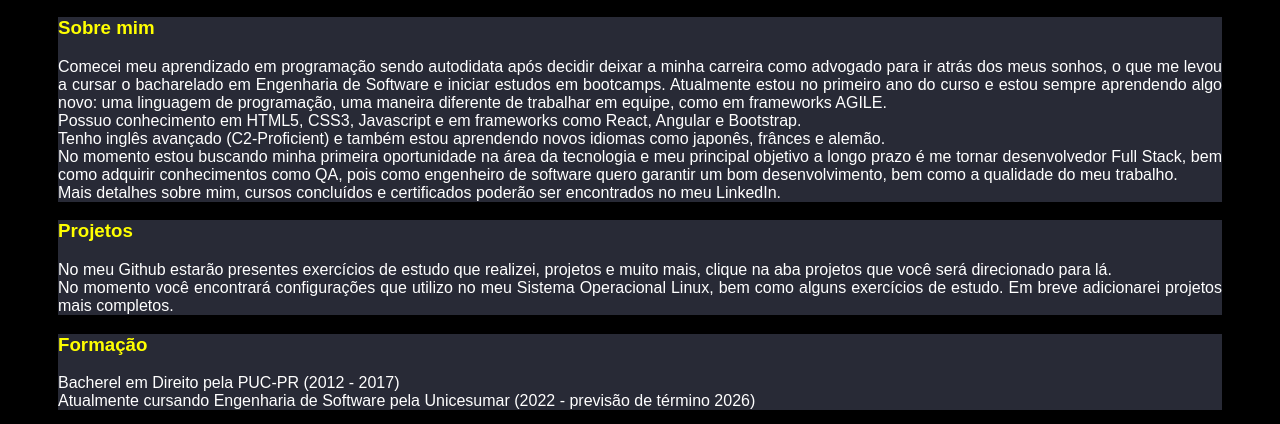
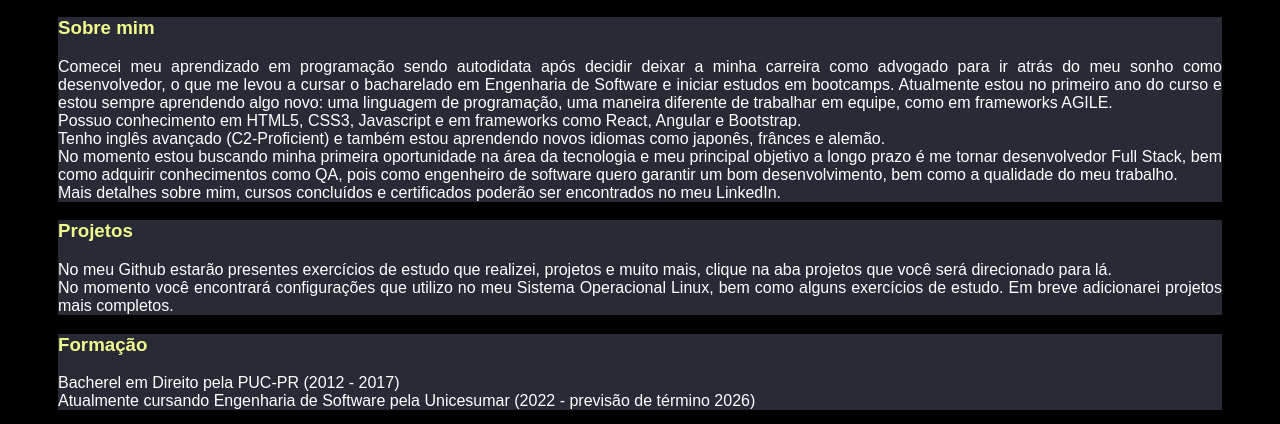
Before and after one commit to victorfyonemoto/porfolio, a plain HTML site: page src/index.html in a window 1280 px wide. Shown: the part 177-601 px from the top of the page. Drawn offline with Linux system fonts and the light colour scheme.

Commit message:
fixed text

```diff
--- a/src/index.html
+++ b/src/index.html
@@ -5,6 +5,8 @@
     <meta http-equiv="X-UA-Compatible" content="IE=edge">
     <meta name="viewport" content="width=device-width, initial-scale=1.0">
     <link rel="stylesheet" href="../style/style.css">
+    <meta name="author" content="Victor Ferreira Yonemoto">
+    <meta name="description" content="Um Portfolio criado por um iniciante em programação">
     <title>Portfolio</title>
 </head>
 <body>
@@ -35,46 +37,41 @@
         <section>
             <h3>Sobre mim</h3>
             <p>
-                Comecei meu aprendizado em programação sendo autodidata após decidir deixar a
-                minha carreira como advogado para ir atrás dos meus sonhos, o que me levou a cursar
-                o bacharelado em Engenharia de Software e iniciar estudos em bootcamps.
+                Comecei meu aprendizado em programa&ccedil;&atilde;o sendo autodidata ap&oacute;s decidir deixar a minha carreira como advogado para ir atr&aacute;s do meu sonho como desenvolvedor, o que me levou a cursar o bacharelado em Engenharia de Software e iniciar estudos em bootcamps.
                 Atualmente estou no primeiro ano do curso e estou sempre aprendendo algo novo:
-                uma linguagem de programação, uma maneira diferente de trabalhar em equipe, como
-                em frameworks AGILE.
+                uma linguagem de programa&ccedil;&atilde;o, uma maneira diferente de trabalhar em equipe, como em frameworks AGILE.
                 <br>
                 Possuo conhecimento em HTML5, CSS3, Javascript e em frameworks como React,
                 Angular e Bootstrap.
                 <br>
-                Tenho inglês avançado (C2-Proficient) e também estou aprendendo novos idiomas
-                como japonês, frânces e alemão.
+                Tenho ingl&ecirc;s avan&ccedil;ado (C2-Proficient) e tamb&eacute;m estou aprendendo novos idiomas como japon&ecirc;s, fr&acirc;nces e alem&atilde;o.
                 <br>
-                No momento estou buscando minha primeira oportunidade na área da tecnologia e
-                meu principal objetivo a longo prazo é me tornar desenvolvedor Full Stack, bem
+                No momento estou buscando minha primeira oportunidade na &aacute;rea da tecnologia e
+                meu principal objetivo a longo prazo &eacute; me tornar desenvolvedor Full Stack, bem
                 como adquirir conhecimentos como QA, pois como engenheiro de software quero
                 garantir um bom desenvolvimento, bem como a qualidade do meu trabalho.
                 <br>
-                Mais detalhes sobre mim, cursos concluídos e certificados poderão ser
+                Mais detalhes sobre mim, cursos conclu&iacute;dos e certificados poder&atilde;o ser
                 encontrados no meu LinkedIn.
             </p>
         </section>
         <section>
             <h3>Projetos</h3>
             <p>
-            No meu Github estarão presentes exercícios de estudo que realizei, projetos e muito
-            mais, clique na aba projetos que você será direcionado para lá.
+            No meu Github estar&atilde;o presentes exerc&iacute;cios de estudo que realizei, projetos e muito mais, clique na aba projetos que voc&ecirc; ser&aacute; direcionado para l&aacute;.
             <br>
-            No momento você encontrará configurações que utilizo no meu Sistema Operacional
-            Linux, bem como alguns exercícios de estudo. Em breve adicionarei projetos mais
+            No momento voc&ecirc; encontrar&aacute; configura&ccedil;&otilde;es que utilizo no meu Sistema Operacional
+            Linux, bem como alguns exerc&iacute;cios de estudo. Em breve adicionarei projetos mais
             completos.
             </p>
         </section>
         <section>
-            <h3>Formação</h3>
+            <h3>Forma&ccedil;&atilde;o</h3>
             <p>
                 Bacherel em Direito pela PUC-PR (2012 - 2017)
                 <br>
-                Atualmente cursando Engenharia de Software pela Unicesumar (2022 - previsão de
-                término 2026)
+                Atualmente cursando Engenharia de Software pela Unicesumar (2022 - previs&atilde;o de
+                t&eacute;rmino 2026)
             </p>
         </section>
     </main>
--- a/style/style.css
+++ b/style/style.css
@@ -41,7 +41,7 @@ h2 {
 }
 
 h3 {
-    color: yellow
+    color: #f1fa8c;
 
 }
 
```
Also changed, not shown: 1 other file.
